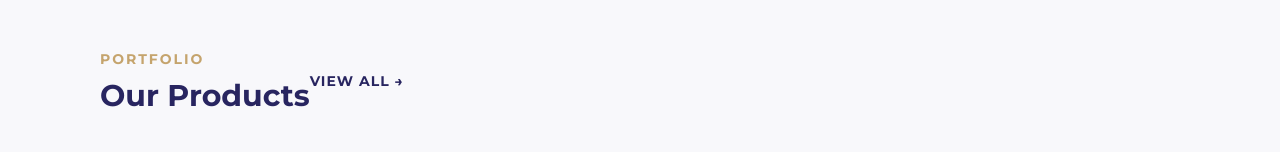
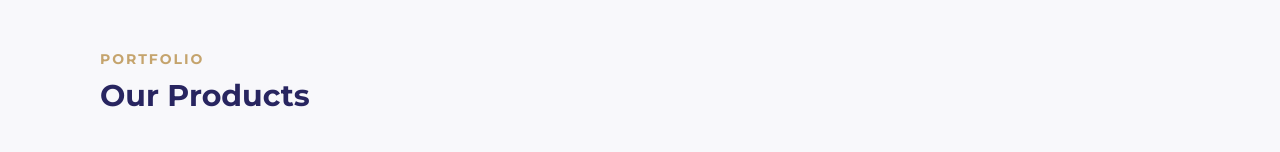
Before and after one commit to its-malaika16/phoenicia-capital, a React (Vite) app: page / in a window 1280 px wide. Shown: the part 752-904 px from the top of the page. Built offline with nearby package versions, Linux system fonts and the light colour scheme.

Commit message:
updated products section

```diff
--- a/src/components/HomePage/ProductsSection.css
+++ b/src/components/HomePage/ProductsSection.css
@@ -24,7 +24,7 @@
 }
 
 /* View All Button */
-.view-all {
+.view-all-products {
   background: none;
   border: none;
   cursor: pointer;
--- a/src/components/HomePage/ProductsSection.jsx
+++ b/src/components/HomePage/ProductsSection.jsx
@@ -65,10 +65,10 @@ export default function ProductsSection() {
         </div>
 
         <button
-          className="view-all"
+          className="view-all-products"
           onClick={() => navigate("/products")}
         >
-          VIEW ALL →
+
         </button>
       </div>
 
```
